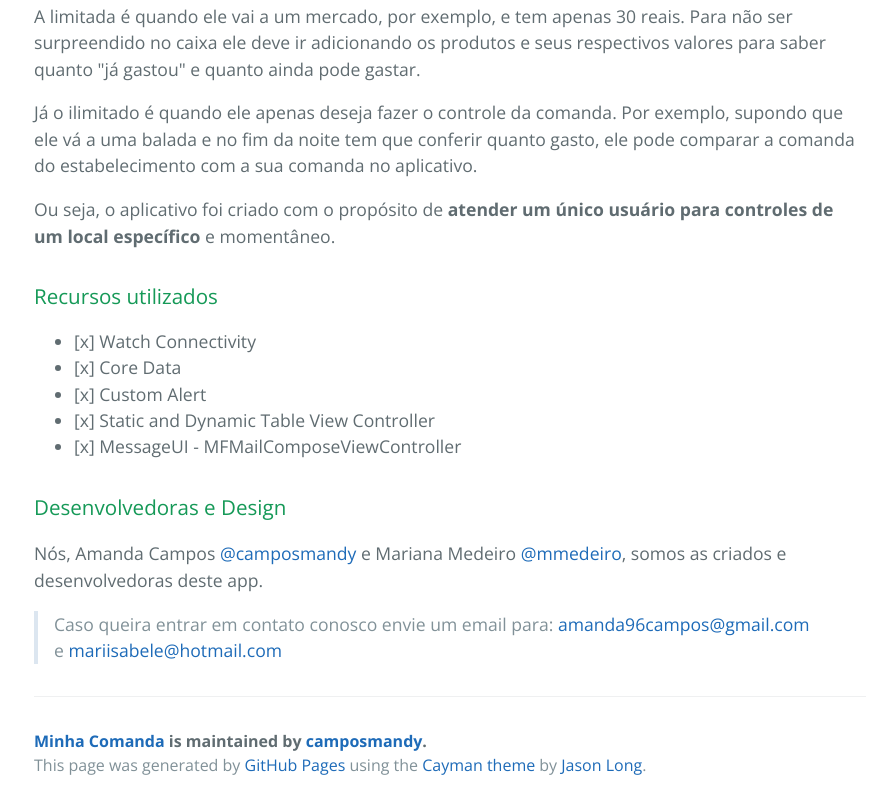
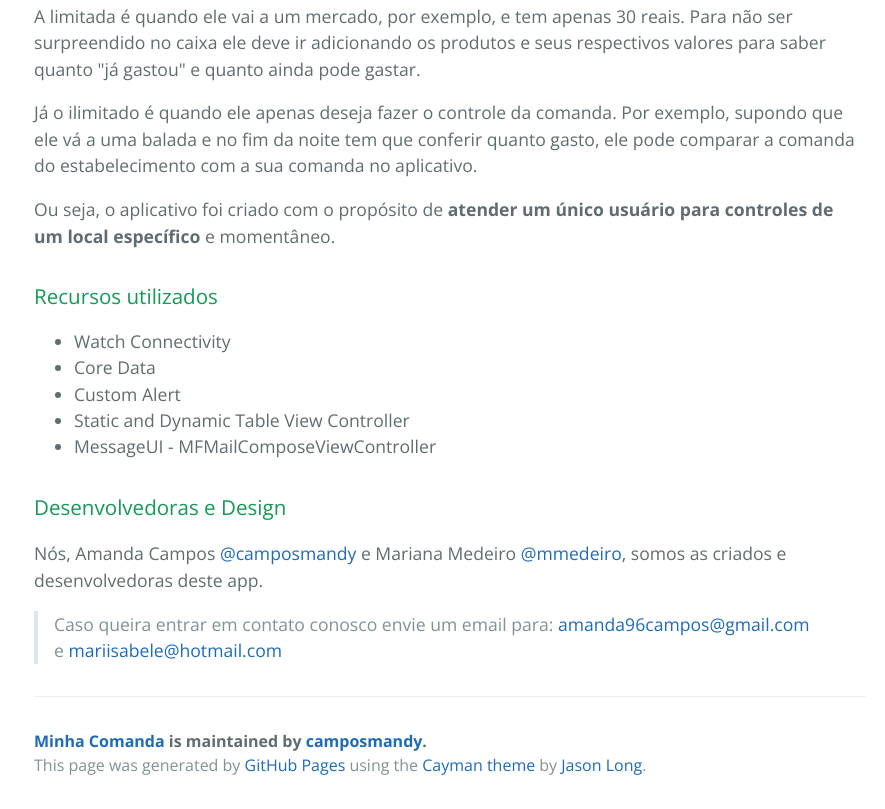
Before and after one commit to camposmandy/control, a plain HTML site: page index.html in a window 1280 px wide. Shown: the part 664-1473 px from the top of the page, without its empty margins (190-1075 px from the left). Drawn offline with nearby package versions, Linux system fonts and the light colour scheme.

Commit message:
Update index.html

```diff
--- a/index.html
+++ b/index.html
@@ -39,11 +39,11 @@
 <a id="recursos-utilizados" class="anchor" href="#recursos-utilizados" aria-hidden="true"><span aria-hidden="true" class="octicon octicon-link"></span></a>Recursos utilizados</h3>
 
 <ul>
-<li>[x] Watch Connectivity</li>
-<li>[x] Core Data </li>
-<li>[x] Custom Alert </li>
-<li>[x] Static and Dynamic Table View Controller</li>
-<li>[x] MessageUI - MFMailComposeViewController</li>
+<li> Watch Connectivity</li>
+<li> Core Data </li>
+<li> Custom Alert </li>
+<li> Static and Dynamic Table View Controller</li>
+<li> MessageUI - MFMailComposeViewController</li>
 </ul>
 
 <h3>
```
